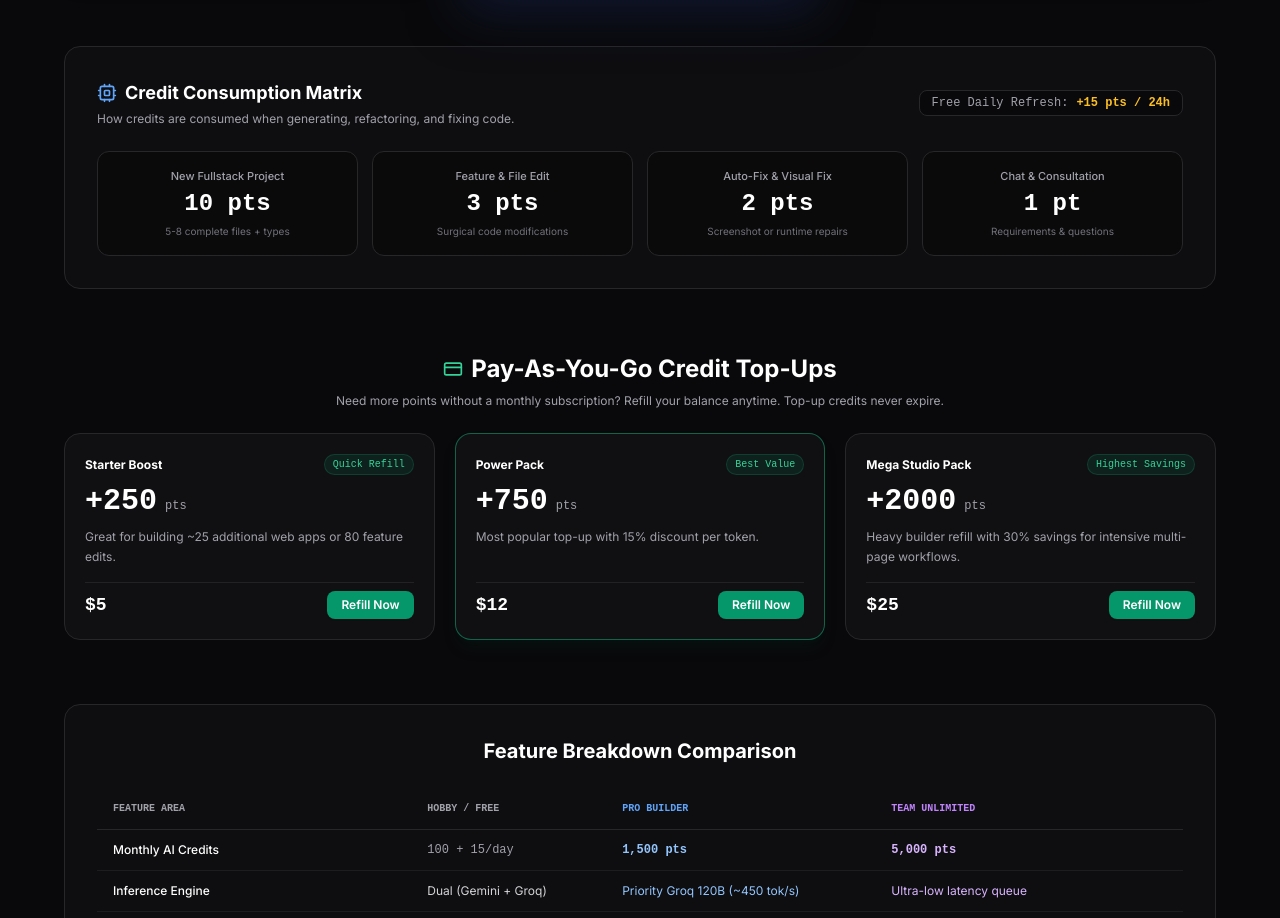
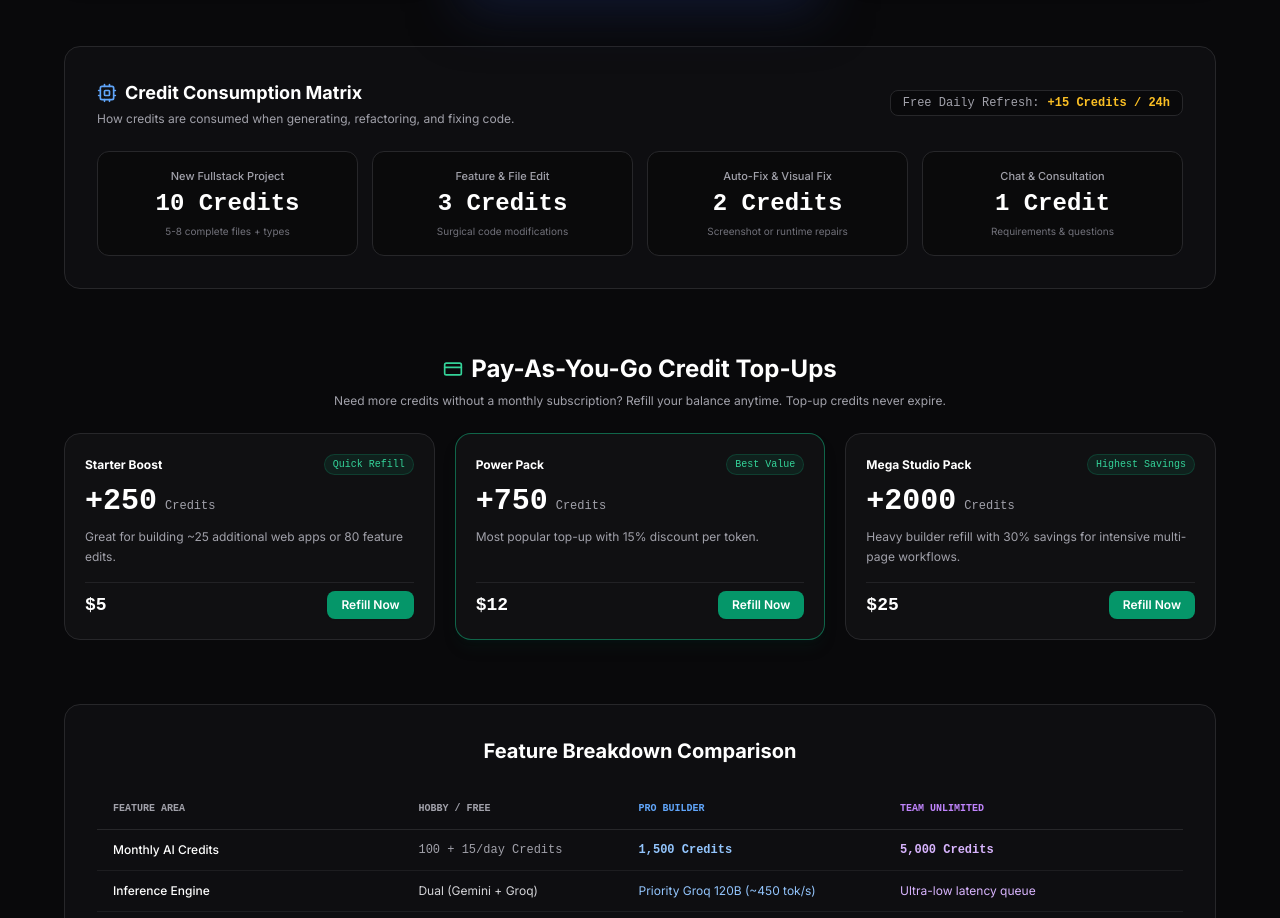
Before and after one commit to prodevfullstk/builder, a Next.js app: page /pricing in a window 1280 px wide. Shown: the part 1174-2092 px from the top of the page. Built offline with nearby package versions, Linux system fonts and the light colour scheme; no server answers.

Commit message:
fix(copy): standardize tokenomics terminology to Credits across all UI and modals

```diff
--- a/app/pricing/page.tsx
+++ b/app/pricing/page.tsx
@@ -252,7 +252,7 @@ export default function PricingPage() {
               <div className="flex items-center gap-1.5 px-3 py-1.5 rounded-xl bg-zinc-900 border border-zinc-800 text-xs font-mono text-zinc-300">
                 <Zap className="w-3.5 h-3.5 text-amber-400 fill-amber-400" />
                 <span className="font-bold text-white">{credits}</span>
-                <span className="text-zinc-500 text-[10px]">pts</span>
+                <span className="text-zinc-500 text-[10px]">Credits</span>
               </div>
               <UserMenu />
               <Link
@@ -412,7 +412,7 @@ export default function PricingPage() {
               </div>
               <div className="inline-flex items-center gap-2 px-3 py-1 rounded-lg bg-zinc-950 border border-zinc-800 text-xs font-mono text-zinc-400">
                 <span>Free Daily Refresh:</span>
-                <span className="text-amber-400 font-bold">+15 pts / 24h</span>
+                <span className="text-amber-400 font-bold">+15 Credits / 24h</span>
               </div>
             </div>
 
@@ -420,7 +420,7 @@ export default function PricingPage() {
               <div className="p-4 rounded-xl bg-zinc-950/80 border border-zinc-800 text-center space-y-1">
                 <span className="text-[11px] text-zinc-400 block font-medium">New Fullstack Project</span>
                 <span className="text-2xl font-extrabold text-white font-mono block">
-                  {ACTION_COSTS.NEW_PROJECT_BUILD} pts
+                  {ACTION_COSTS.NEW_PROJECT_BUILD} Credits
                 </span>
                 <span className="text-[10px] text-zinc-500 block">5-8 complete files + types</span>
               </div>
@@ -428,7 +428,7 @@ export default function PricingPage() {
               <div className="p-4 rounded-xl bg-zinc-950/80 border border-zinc-800 text-center space-y-1">
                 <span className="text-[11px] text-zinc-400 block font-medium">Feature & File Edit</span>
                 <span className="text-2xl font-extrabold text-white font-mono block">
-                  {ACTION_COSTS.FEATURE_EDIT} pts
+                  {ACTION_COSTS.FEATURE_EDIT} Credits
                 </span>
                 <span className="text-[10px] text-zinc-500 block">Surgical code modifications</span>
               </div>
@@ -436,7 +436,7 @@ export default function PricingPage() {
               <div className="p-4 rounded-xl bg-zinc-950/80 border border-zinc-800 text-center space-y-1">
                 <span className="text-[11px] text-zinc-400 block font-medium">Auto-Fix & Visual Fix</span>
                 <span className="text-2xl font-extrabold text-white font-mono block">
-                  {ACTION_COSTS.AUTO_FIX} pts
+                  {ACTION_COSTS.AUTO_FIX} Credits
                 </span>
                 <span className="text-[10px] text-zinc-500 block">Screenshot or runtime repairs</span>
               </div>
@@ -444,7 +444,7 @@ export default function PricingPage() {
               <div className="p-4 rounded-xl bg-zinc-950/80 border border-zinc-800 text-center space-y-1">
                 <span className="text-[11px] text-zinc-400 block font-medium">Chat & Consultation</span>
                 <span className="text-2xl font-extrabold text-white font-mono block">
-                  {ACTION_COSTS.CHAT_PLAN} pt
+                  {ACTION_COSTS.CHAT_PLAN} Credit
                 </span>
                 <span className="text-[10px] text-zinc-500 block">Requirements & questions</span>
               </div>
@@ -459,7 +459,7 @@ export default function PricingPage() {
                 <span>Pay-As-You-Go Credit Top-Ups</span>
               </h2>
               <p className="text-xs text-zinc-400">
-                Need more points without a monthly subscription? Refill your balance anytime.
+                Need more credits without a monthly subscription? Refill your balance anytime.
                 Top-up credits never expire.
               </p>
             </div>
@@ -485,7 +485,7 @@ export default function PricingPage() {
                       <span className="text-3xl font-extrabold text-white font-mono">
                         +{pack.credits}
                       </span>
-                      <span className="text-xs text-zinc-400 font-mono">pts</span>
+                      <span className="text-xs text-zinc-400 font-mono">Credits</span>
                     </div>
                     <p className="text-xs text-zinc-400 leading-relaxed">
                       {pack.description}
@@ -523,9 +523,9 @@ export default function PricingPage() {
                 <tbody className="divide-y divide-zinc-800/60 font-sans">
                   <tr>
                     <td className="py-3 px-4 font-medium text-white">Monthly AI Credits</td>
-                    <td className="py-3 px-4 text-zinc-400 font-mono">100 + 15/day</td>
-                    <td className="py-3 px-4 text-blue-300 font-mono font-bold">1,500 pts</td>
-                    <td className="py-3 px-4 text-purple-300 font-mono font-bold">5,000 pts</td>
+                    <td className="py-3 px-4 text-zinc-400 font-mono">100 + 15/day Credits</td>
+                    <td className="py-3 px-4 text-blue-300 font-mono font-bold">1,500 Credits</td>
+                    <td className="py-3 px-4 text-purple-300 font-mono font-bold">5,000 Credits</td>
                   </tr>
                   <tr>
                     <td className="py-3 px-4 font-medium text-white">Inference Engine</td>
--- a/components/auth/user-menu.tsx
+++ b/components/auth/user-menu.tsx
@@ -94,7 +94,7 @@ export function UserMenu() {
               <Zap className="w-3.5 h-3.5 text-amber-400" />
               Credits & Usage
             </span>
-            <span className="font-mono text-emerald-400 font-bold">{credits} pts</span>
+            <span className="font-mono text-emerald-400 font-bold">{credits} Credits</span>
           </button>
 
           {/* Pricing & Upgrade link */}
--- a/components/credits/credits-badge.tsx
+++ b/components/credits/credits-badge.tsx
@@ -41,7 +41,7 @@ export function CreditsBadge({ className = '' }: { className?: string }) {
     >
       <Zap className={`w-3.5 h-3.5 ${isLow ? 'animate-bounce text-red-400' : 'text-emerald-400'}`} />
       <span>{credits}</span>
-      <span className="opacity-60 text-[10px]">/ {maxCredits} pts</span>
+      <span className="opacity-60 text-[10px]">/ {maxCredits} Credits</span>
     </button>
   );
 }
--- a/components/credits/credits-modal.tsx
+++ b/components/credits/credits-modal.tsx
@@ -61,7 +61,7 @@ export function CreditsModal() {
                 </span>
               </h2>
               <p className="text-xs text-zinc-400">
-                Points fuel fullstack code generation, edits, and automated repairs
+                Credits fuel fullstack code generation, edits, and automated repairs
               </p>
             </div>
           </div>
@@ -86,7 +86,7 @@ export function CreditsModal() {
                 <span className="text-3xl font-extrabold text-white font-mono">
                   {credits}
                 </span>
-                <span className="text-xs text-zinc-500 font-mono">/ {maxCredits} pts</span>
+                <span className="text-xs text-zinc-500 font-mono">/ {maxCredits} Credits</span>
               </div>
               <div className="w-full bg-zinc-800 rounded-full h-1.5 overflow-hidden">
                 <div
@@ -102,10 +102,10 @@ export function CreditsModal() {
                 <span className="text-xs text-amber-400 font-semibold flex items-center gap-1">
                   <Gift className="w-3.5 h-3.5" /> Daily Reward
                 </span>
-                <span className="text-[10px] text-zinc-500 font-mono">+15 pts</span>
+                <span className="text-[10px] text-zinc-500 font-mono">+15 Credits</span>
               </div>
               <p className="text-xs text-zinc-400 my-1">
-                Claim your free points every 24 hours to keep building.
+                Claim your free credits every 24 hours to keep building.
               </p>
               <button
                 type="button"
@@ -123,11 +123,11 @@ export function CreditsModal() {
                   </>
                 ) : claimSuccess ? (
                   <>
-                    <Check className="w-3.5 h-3.5" /> +15 Points Added!
+                    <Check className="w-3.5 h-3.5" /> +15 Credits Added!
                   </>
                 ) : (
                   <>
-                    <Gift className="w-3.5 h-3.5" /> Claim +15 Bonus
+                    <Gift className="w-3.5 h-3.5" /> Claim +15 Credits
                   </>
                 )}
               </button>
@@ -143,19 +143,19 @@ export function CreditsModal() {
             <div className="grid grid-cols-2 sm:grid-cols-4 gap-2">
               <div className="p-2.5 bg-zinc-900/70 border border-zinc-800/80 rounded-lg text-center">
                 <span className="text-[11px] text-zinc-400 block mb-1">New Full Project</span>
-                <span className="text-sm font-bold text-white font-mono">{ACTION_COSTS.NEW_PROJECT_BUILD} pts</span>
+                <span className="text-sm font-bold text-white font-mono">{ACTION_COSTS.NEW_PROJECT_BUILD} Credits</span>
               </div>
               <div className="p-2.5 bg-zinc-900/70 border border-zinc-800/80 rounded-lg text-center">
                 <span className="text-[11px] text-zinc-400 block mb-1">Feature / File Edit</span>
-                <span className="text-sm font-bold text-white font-mono">{ACTION_COSTS.FEATURE_EDIT} pts</span>
+                <span className="text-sm font-bold text-white font-mono">{ACTION_COSTS.FEATURE_EDIT} Credits</span>
               </div>
               <div className="p-2.5 bg-zinc-900/70 border border-zinc-800/80 rounded-lg text-center">
                 <span className="text-[11px] text-zinc-400 block mb-1">Auto-Fix Error</span>
-                <span className="text-sm font-bold text-white font-mono">{ACTION_COSTS.AUTO_FIX} pts</span>
+                <span className="text-sm font-bold text-white font-mono">{ACTION_COSTS.AUTO_FIX} Credits</span>
               </div>
               <div className="p-2.5 bg-zinc-900/70 border border-zinc-800/80 rounded-lg text-center">
                 <span className="text-[11px] text-zinc-400 block mb-1">Chat / Plan</span>
-                <span className="text-sm font-bold text-white font-mono">{ACTION_COSTS.CHAT_PLAN} pt</span>
+                <span className="text-sm font-bold text-white font-mono">{ACTION_COSTS.CHAT_PLAN} Credit</span>
               </div>
             </div>
           </div>
@@ -164,7 +164,7 @@ export function CreditsModal() {
           <div>
             <h3 className="text-xs uppercase font-semibold text-zinc-400 mb-2.5 flex items-center gap-1.5">
               <CreditCard className="w-3.5 h-3.5 text-emerald-400" />
-              <span>Top-Up Points & Pro Packs</span>
+              <span>Top-Up Credits & Pro Packs</span>
             </h3>
             <div className="grid grid-cols-1 sm:grid-cols-2 gap-3">
               {/* Creator Pack */}
@@ -173,14 +173,14 @@ export function CreditsModal() {
                   <div className="flex items-center gap-1.5">
                     <span className="font-semibold text-white text-xs">Starter Top-Up</span>
                     <span className="text-[10px] bg-blue-500/10 text-blue-400 border border-blue-500/20 px-1.5 rounded">
-                      +250 pts
+                      +250 Credits
                     </span>
                   </div>
                   <span className="text-[11px] text-zinc-500 font-mono">$5 one-time</span>
                 </div>
                 <button
                   type="button"
-                  onClick={() => handleSimulatePurchase(250, 'Starter 250 Points')}
+                  onClick={() => handleSimulatePurchase(250, 'Starter 250 Credits')}
                   className="px-3 py-1.5 rounded-lg bg-zinc-800 hover:bg-zinc-700 text-xs font-semibold text-white cursor-pointer transition-colors"
                 >
                   Top Up
@@ -193,14 +193,14 @@ export function CreditsModal() {
                   <div className="flex items-center gap-1.5">
                     <span className="font-semibold text-white text-xs">Pro Unlimited</span>
                     <span className="text-[10px] bg-emerald-500/10 text-emerald-400 border border-emerald-500/20 px-1.5 rounded">
-                      +1000 pts
+                      +1,000 Credits
                     </span>
                   </div>
                   <span className="text-[11px] text-zinc-400 font-mono">$15 / mo</span>
                 </div>
                 <button
                   type="button"
-                  onClick={() => handleSimulatePurchase(1000, 'Pro 1,000 Points')}
+                  onClick={() => handleSimulatePurchase(1000, 'Pro 1,000 Credits')}
                   className="px-3 py-1.5 rounded-lg bg-blue-600 hover:bg-blue-500 text-xs font-semibold text-white cursor-pointer transition-all shadow-sm"
                 >
                   Upgrade
@@ -227,7 +227,7 @@ export function CreditsModal() {
                       tx.amount > 0 ? 'text-emerald-400' : 'text-zinc-300'
                     }`}
                   >
-                    {tx.amount > 0 ? `+${tx.amount}` : tx.amount} pts
+                    {tx.amount > 0 ? `+${tx.amount}` : tx.amount} Credits
                   </span>
                 </div>
               ))}
```
